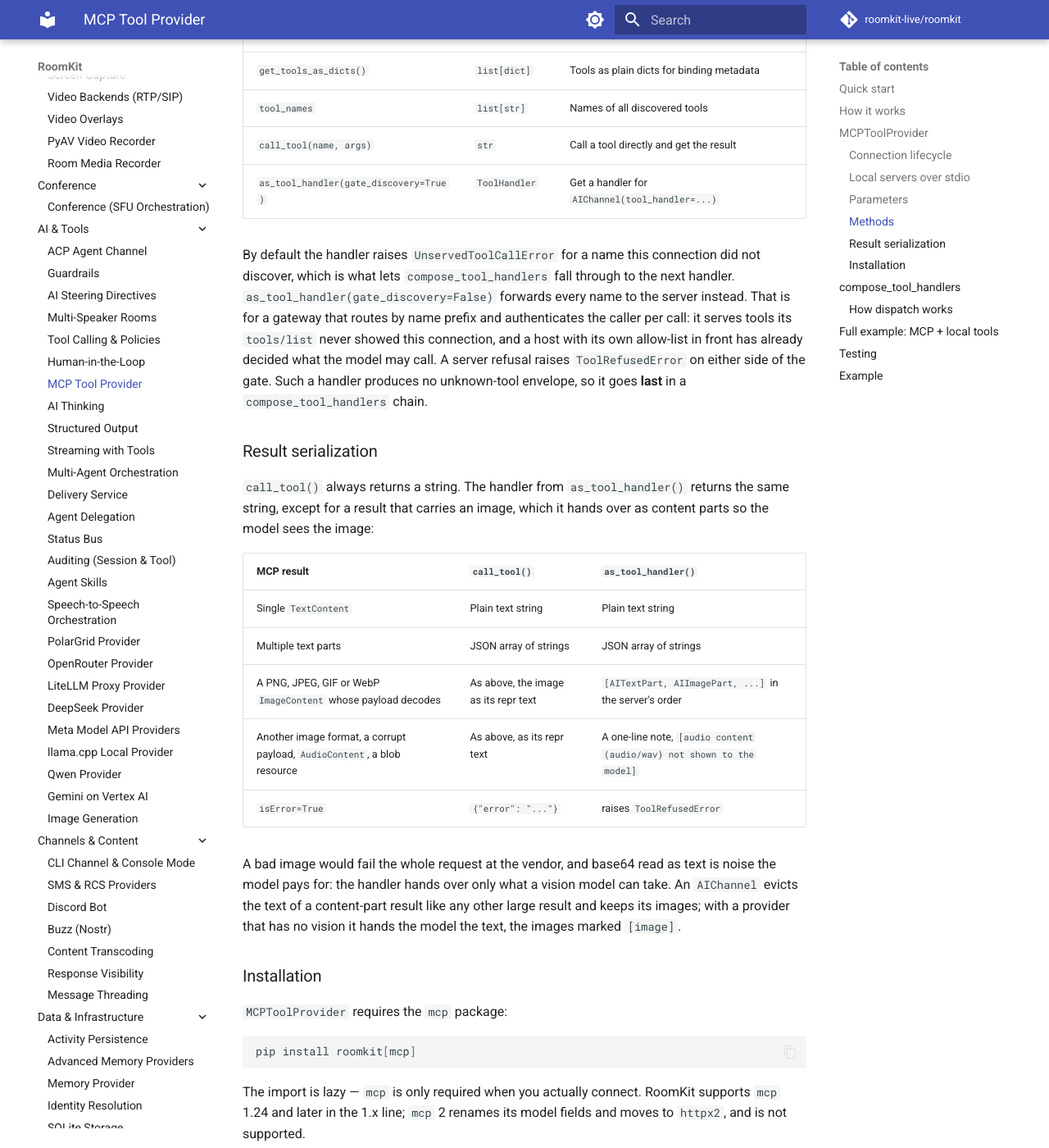
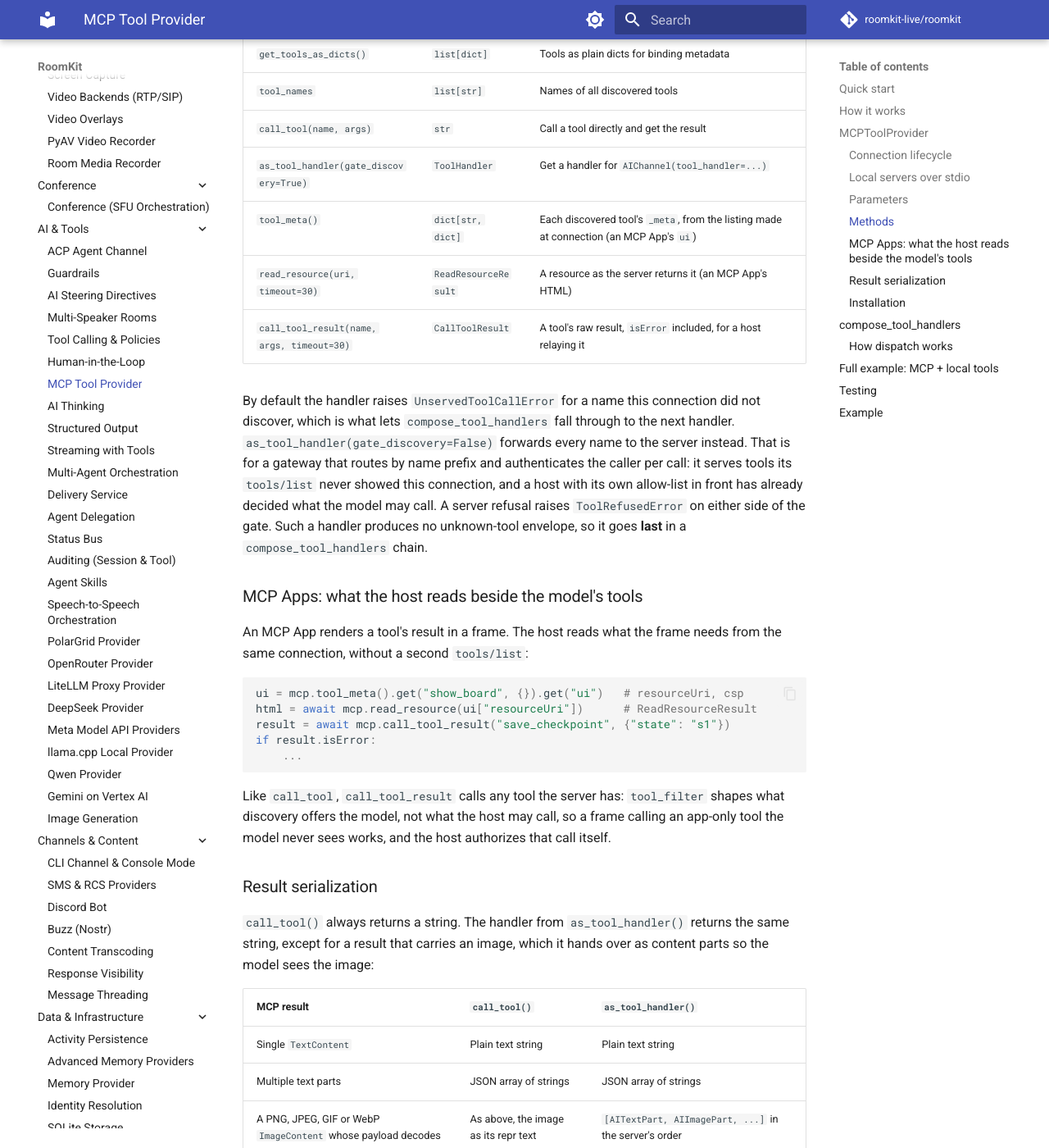
Before and after one commit to roomkit-live/roomkit-docs, an MkDocs documentation site: the page built from docs/guides/mcp-tool-provider.md, in a window 1280 px wide and 1400 px high, scrolled down 3219 px. Shown: the whole window at 82% size. Built offline with MkDocs 1.6.1 and Material for MkDocs 9.7.7, drawn with Linux system fonts in a browser that asks for light colours; comment, search, counter and statistics services are not loaded.

Commit message:
docs(providers): the host extension points: a FastRTC peer refused and an auth refusal closing it, acp_event_text, ConferenceChannel.ensure_bot, MCP Apps reads, a webhook's build_payload and build_headers, transport= on OpenAI-compatible providers, and an OTel flush off the loop (RMK-408)

````diff
--- a/docs/guides/mcp-tool-provider.md
+++ b/docs/guides/mcp-tool-provider.md
@@ -114,6 +114,9 @@ A runnable version with a local model and a small notes server: [`examples/mcp_s
 | `tool_names` | `list[str]` | Names of all discovered tools |
 | `call_tool(name, args)` | `str` | Call a tool directly and get the result |
 | `as_tool_handler(gate_discovery=True)` | `ToolHandler` | Get a handler for `AIChannel(tool_handler=...)` |
+| `tool_meta()` | `dict[str, dict]` | Each discovered tool's `_meta`, from the listing made at connection (an MCP App's `ui`) |
+| `read_resource(uri, timeout=30)` | `ReadResourceResult` | A resource as the server returns it (an MCP App's HTML) |
+| `call_tool_result(name, args, timeout=30)` | `CallToolResult` | A tool's raw result, `isError` included, for a host relaying it |
 
 By default the handler raises `UnservedToolCallError` for a name this
 connection did not discover, which is what lets `compose_tool_handlers` fall
@@ -124,6 +127,24 @@ never showed this connection, and a host with its own allow-list in front has
 already decided what the model may call. A server refusal raises
 `ToolRefusedError` on either side of the gate. Such a handler produces no
 unknown-tool envelope, so it goes **last** in a `compose_tool_handlers` chain.
+
+### MCP Apps: what the host reads beside the model's tools
+
+An MCP App renders a tool's result in a frame. The host reads what the frame
+needs from the same connection, without a second `tools/list`:
+
+```python
+ui = mcp.tool_meta().get("show_board", {}).get("ui")   # resourceUri, csp
+html = await mcp.read_resource(ui["resourceUri"])      # ReadResourceResult
+result = await mcp.call_tool_result("save_checkpoint", {"state": "s1"})
+if result.isError:
+    ...
+```
+
+Like `call_tool`, `call_tool_result` calls any tool the server has:
+`tool_filter` shapes what discovery offers the model, not what the host may
+call, so a frame calling an app-only tool the model never sees works, and the
+host authorizes that call itself.
 
 ### Result serialization
 
````
Also changed, not shown: docs/features.md (+10 -1 lines), docs/guides/acp-channel.md (+6 -0 lines), docs/guides/conference.md (+15 -0 lines), docs/guides/fastrtc-backend.md (+18 -0 lines), docs/guides/telemetry.md (+12 -0 lines).
